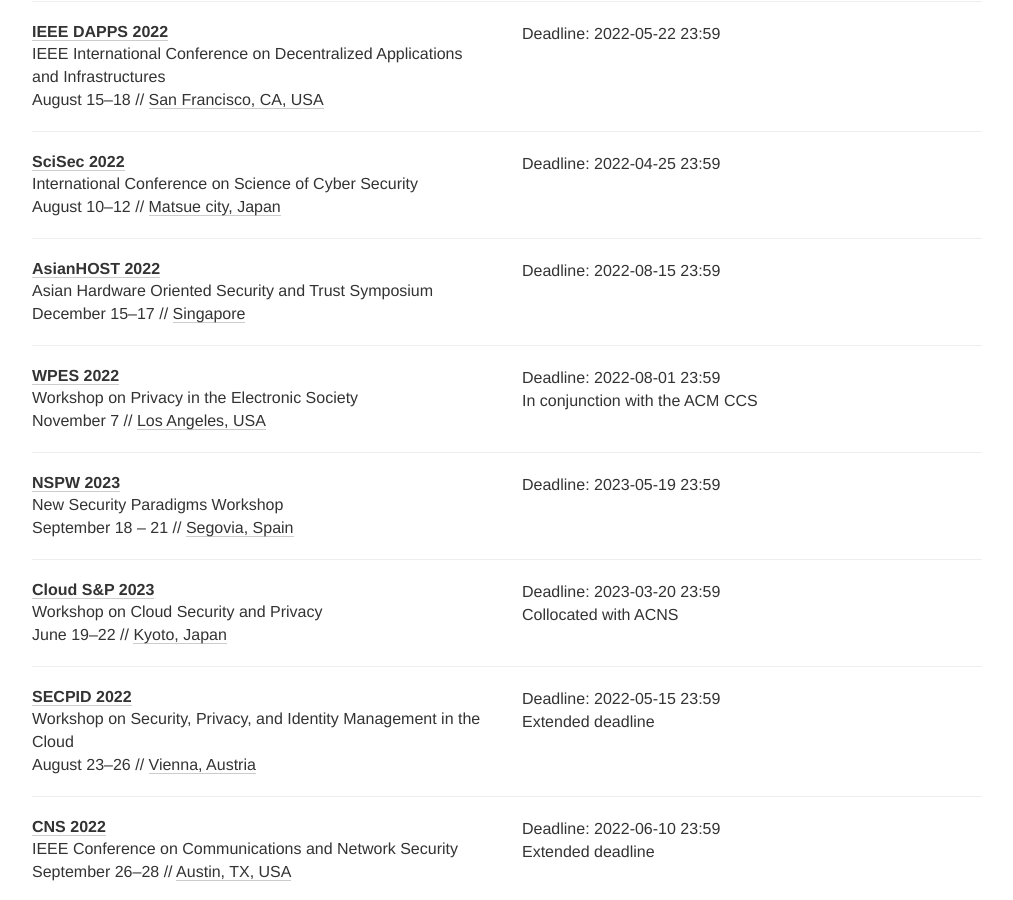
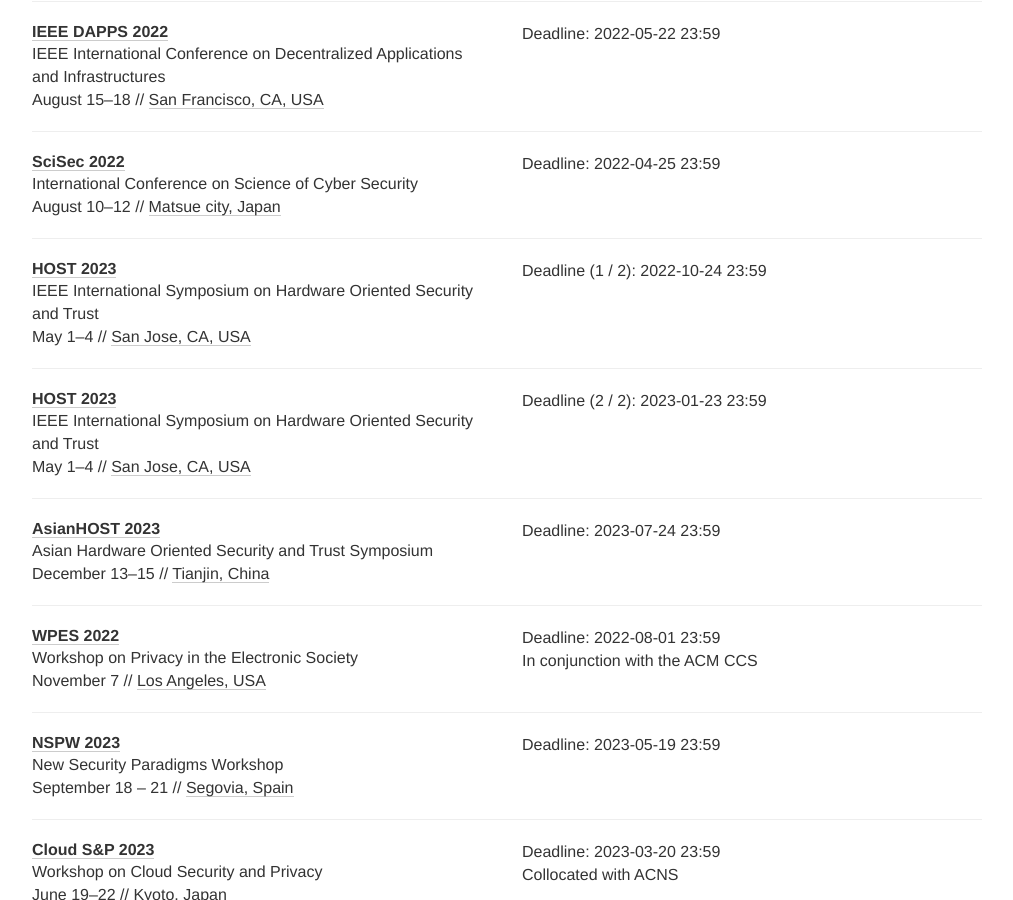
Before and after one commit to sec-deadlines/sec-deadlines.github.io, a Jekyll site: the page built from index.html, in a window 1280 px wide and 900 px high, scrolled down 7797 px. Shown: the whole window, without its empty margins (133-1146 px from the left). Built offline with Jekyll 4.4.1, drawn with Linux system fonts in a browser that asks for light colours; nearby versions of some CDN libraries; comment, search, counter and statistics services are not loaded.

Commit message:
Update HOST

```diff
--- a/_data/conferences.yml
+++ b/_data/conferences.yml
@@ -480,14 +480,25 @@
   place: Matsue city, Japan
   tags: [SEC, CONF]
 
+- name: HOST
+  description: IEEE International Symposium on Hardware Oriented Security and Trust
+  year: 2023
+  link: http://www.hostsymposium.org/
+  deadline:
+    - "2022-10-24 23:59"
+    - "2023-01-23 23:59"
+  date: May 1-4
+  place: San Jose, CA, USA
+  tags: [SEC, CONF]
+
 - name: AsianHOST
   description: Asian Hardware Oriented Security and Trust Symposium
-  year: 2022
-  link: http://asianhost.org/2022
-  deadline: ["2022-08-15 23:59"]
-  date: December 15-17
+  year: 2023
+  link: http://asianhost.org/2023
+  deadline: ["2023-07-24 23:59"]
+  date: December 13-15
   timezone: Asia/Shanghai
-  place: Singapore
+  place: Tianjin, China
   tags: [SEC, CONF]
 
 # Workshops
```
